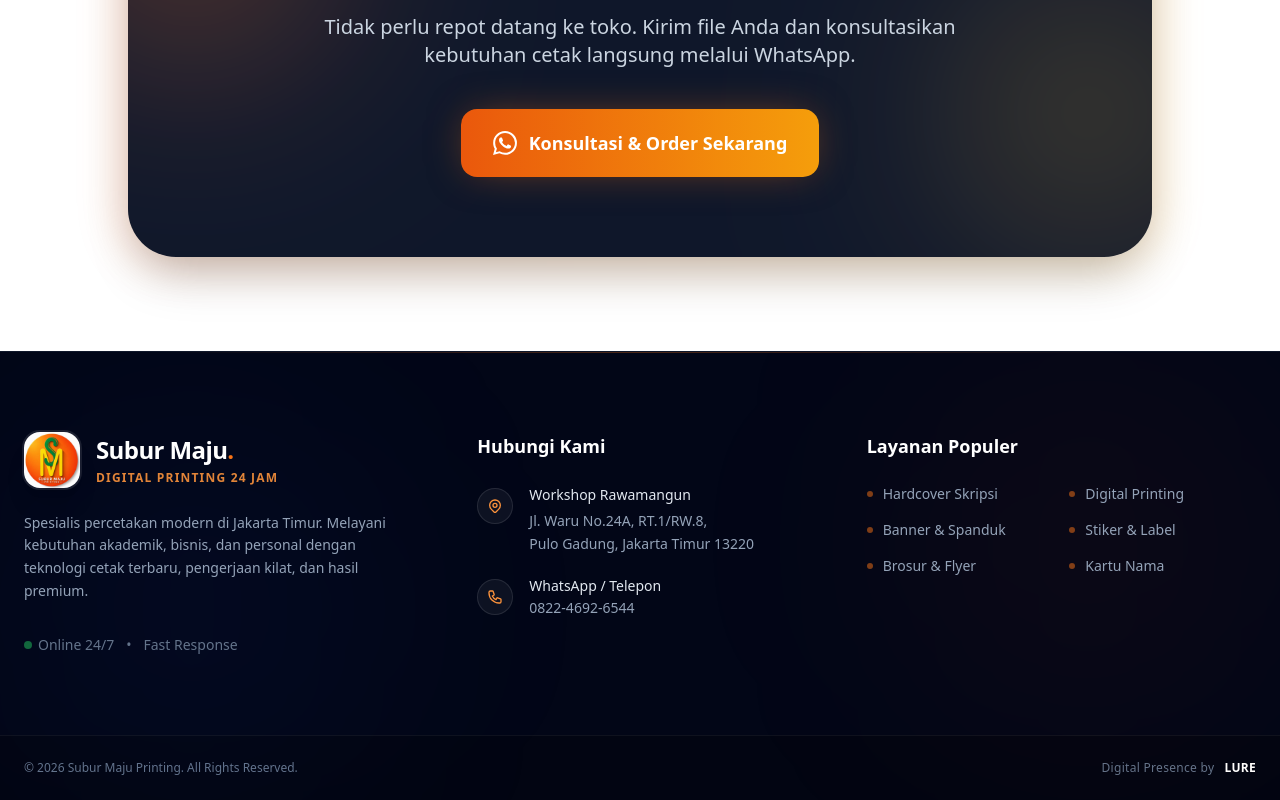
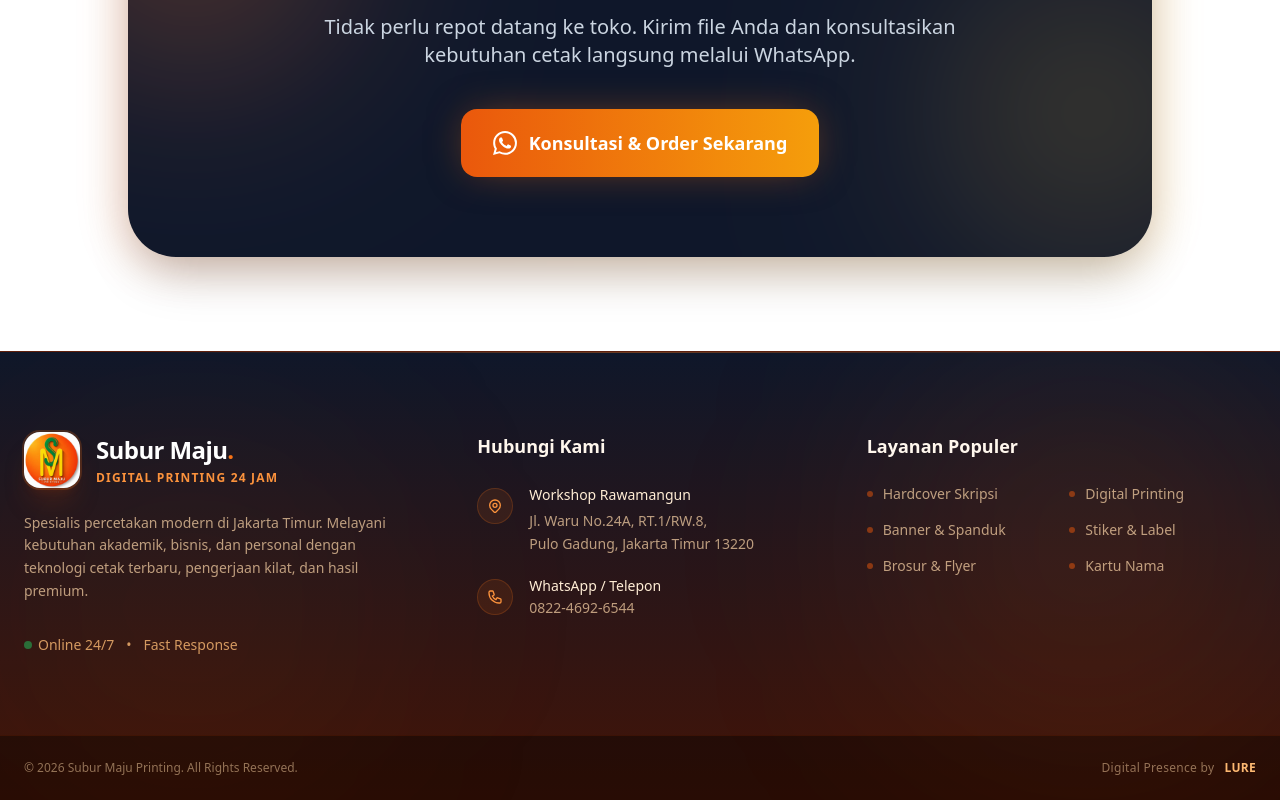
Before and after one commit to Heroness1/daycreed-inframe, a Next.js app: page /testing in a window 1280 px wide. Shown: the part 5446-6246 px from the top of the page. Built offline with nearby package versions, Linux system fonts and the light colour scheme.

Commit message:
Refactor footer design and text color scheme
Updated footer styles and text colors for improved aesthetics.

```diff
--- a/pages/testing.js
+++ b/pages/testing.js
@@ -464,32 +464,31 @@ export default function Home() {
 
 
 
-                {/* ================= FOOTER ================= */}
-        <footer className="bg-slate-950 text-slate-300 border-t border-slate-900 relative overflow-hidden mt-[-2px]">
+                        {/* ================= FOOTER ================= */}
+        <footer className="bg-gradient-to-b from-slate-900 to-orange-950 text-orange-100/80 border-t border-orange-900/50 relative overflow-hidden mt-[-2px]">
           {/* Efek Glow Halus di Batas Atas Footer */}
-          <div className="absolute top-0 left-1/2 -translate-x-1/2 w-3/4 h-px bg-gradient-to-r from-transparent via-orange-500/30 to-transparent"></div>
+          <div className="absolute top-0 left-1/2 -translate-x-1/2 w-3/4 h-px bg-gradient-to-r from-transparent via-orange-500/40 to-transparent"></div>
 
           {/* Ambient Background Blur */}
-          <div className="absolute top-0 right-0 w-96 h-96 bg-orange-600/5 rounded-full blur-[120px] pointer-events-none"></div>
-          <div className="absolute bottom-0 left-0 w-96 h-96 bg-blue-600/5 rounded-full blur-[120px] pointer-events-none"></div>
+          <div className="absolute top-0 right-0 w-96 h-96 bg-orange-500/10 rounded-full blur-[120px] pointer-events-none"></div>
+          <div className="absolute bottom-0 left-0 w-96 h-96 bg-amber-600/5 rounded-full blur-[120px] pointer-events-none"></div>
 
           <div className="max-w-7xl mx-auto px-6 py-20 relative z-10">
             <div className="grid md:grid-cols-12 gap-12 lg:gap-8">
 
-              {/* Kolom 1: Brand (Lebih Lebar) */}
+              {/* Kolom 1: Brand */}
               <div className="md:col-span-5 lg:col-span-4">
                 <div className="flex items-center gap-4 mb-6">
-                  <img src="/avatar.png" alt="Logo Subur Maju Printing" className="w-14 h-14 rounded-2xl object-cover ring-2 ring-white/10 shadow-xl" />
+                  <img src="/avatar.png" alt="Logo Subur Maju Printing" className="w-14 h-14 rounded-2xl object-cover ring-2 ring-orange-500/20 shadow-xl shadow-orange-900/30" />
                   <div>
                     <h3 className="font-bold text-2xl text-white tracking-tight">Subur Maju<span className="text-orange-500">.</span></h3>
-                    <p className="text-orange-400/90 text-xs font-bold tracking-widest uppercase mt-1">Digital Printing 24 Jam</p>
+                    <p className="text-orange-400 text-xs font-bold tracking-widest uppercase mt-1">Digital Printing 24 Jam</p>
                   </div>
                 </div>
-                <p className="text-slate-400 text-sm leading-relaxed mb-8 pr-4">
+                <p className="text-orange-200/70 text-sm leading-relaxed mb-8 pr-4">
                   Spesialis percetakan modern di Jakarta Timur. Melayani kebutuhan akademik, bisnis, dan personal dengan teknologi cetak terbaru, pengerjaan kilat, dan hasil premium.
                 </p>
-                {/* Social Proof / Trust Badge mini */}
-                <div className="flex items-center gap-3 text-sm text-slate-500 font-medium">
+                <div className="flex items-center gap-3 text-sm text-orange-300/80 font-medium">
                   <span className="flex items-center gap-1.5">
                     <span className="w-2 h-2 rounded-full bg-green-500 animate-pulse"></span>
                     Online 24/7
@@ -501,29 +500,29 @@ export default function Home() {
 
               {/* Kolom 2: Kontak */}
               <div className="md:col-span-4 lg:col-span-4 lg:pl-8">
-                <h3 className="font-semibold text-lg text-white mb-6">Hubungi Kami</h3>
+                <h3 className="font-semibold text-lg text-orange-50 mb-6">Hubungi Kami</h3>
                 <ul className="space-y-5">
                   <li className="flex items-start gap-4">
-                    <div className="mt-1 w-9 h-9 rounded-full bg-white/5 border border-white/10 flex items-center justify-center flex-shrink-0 text-orange-400">
+                    <div className="mt-1 w-9 h-9 rounded-full bg-orange-500/10 border border-orange-500/20 flex items-center justify-center flex-shrink-0 text-orange-400">
                       <svg className="w-4 h-4" fill="none" viewBox="0 0 24 24" stroke="currentColor" strokeWidth="2">
                         <path strokeLinecap="round" strokeLinejoin="round" d="M17.657 16.657L13.414 20.9a1.998 1.998 0 01-2.827 0l-4.243-4.243a8 8 0 1111.314 0z" />
                         <path strokeLinecap="round" strokeLinejoin="round" d="M15 11a3 3 0 11-6 0 3 3 0 016 0z" />
                       </svg>
                     </div>
-                    <address className="not-italic text-slate-400 text-sm leading-relaxed">
-                      <strong className="text-slate-200 font-medium block mb-1">Workshop Rawamangun</strong>
+                    <address className="not-italic text-orange-200/70 text-sm leading-relaxed">
+                      <strong className="text-orange-100 font-medium block mb-1">Workshop Rawamangun</strong>
                       Jl. Waru No.24A, RT.1/RW.8,<br />Pulo Gadung, Jakarta Timur 13220
                     </address>
                   </li>
                   <li className="flex items-center gap-4">
-                    <div className="w-9 h-9 rounded-full bg-white/5 border border-white/10 flex items-center justify-center flex-shrink-0 text-orange-400">
+                    <div className="w-9 h-9 rounded-full bg-orange-500/10 border border-orange-500/20 flex items-center justify-center flex-shrink-0 text-orange-400">
                       <svg className="w-4 h-4" fill="none" viewBox="0 0 24 24" stroke="currentColor" strokeWidth="2">
                         <path strokeLinecap="round" strokeLinejoin="round" d="M3 5a2 2 0 012-2h3.28a1 1 0 01.948.684l1.498 4.493a1 1 0 01-.502 1.21l-2.257 1.13a11.042 11.042 0 005.516 5.516l1.13-2.257a1 1 0 011.21-.502l4.493 1.498a1 1 0 01.684.949V19a2 2 0 01-2 2h-1C9.716 21 3 14.284 3 6V5z" />
                       </svg>
                     </div>
                     <div>
-                      <strong className="text-slate-200 font-medium block text-sm mb-0.5">WhatsApp / Telepon</strong>
-                      <p className="text-slate-400 text-sm">0822-4692-6544</p>
+                      <strong className="text-orange-100 font-medium block text-sm mb-0.5">WhatsApp / Telepon</strong>
+                      <p className="text-orange-200/70 text-sm">0822-4692-6544</p>
                     </div>
                   </li>
                 </ul>
@@ -531,11 +530,11 @@ export default function Home() {
 
               {/* Kolom 3: Layanan Pintas */}
               <div className="md:col-span-3 lg:col-span-4">
-                <h3 className="font-semibold text-lg text-white mb-6">Layanan Populer</h3>
-                <ul className="grid grid-cols-1 sm:grid-cols-2 gap-y-4 gap-x-4 text-sm text-slate-400">
+                <h3 className="font-semibold text-lg text-orange-50 mb-6">Layanan Populer</h3>
+                <ul className="grid grid-cols-1 sm:grid-cols-2 gap-y-4 gap-x-4 text-sm text-orange-200/70">
                   {['Hardcover Skripsi', 'Digital Printing', 'Banner & Spanduk', 'Stiker & Label', 'Brosur & Flyer', 'Kartu Nama'].map((item, i) => (
                     <li key={i} className="flex items-center gap-2.5 group cursor-pointer hover:text-orange-400 transition-colors">
-                      <span className="w-1.5 h-1.5 rounded-full bg-orange-500/50 group-hover:bg-orange-400 group-hover:scale-150 transition-all"></span>
+                      <span className="w-1.5 h-1.5 rounded-full bg-orange-600/50 group-hover:bg-orange-400 group-hover:scale-150 transition-all"></span>
                       {item}
                     </li>
                   ))}
@@ -546,11 +545,11 @@ export default function Home() {
           </div>
 
           {/* Bottom Bar: Copyright & Credit */}
-          <div className="border-t border-white/5 bg-black/20">
-            <div className="max-w-7xl mx-auto px-6 py-6 flex flex-col md:flex-row justify-between items-center gap-4 text-xs text-slate-500">
+          <div className="border-t border-orange-950/80 bg-black/40">
+            <div className="max-w-7xl mx-auto px-6 py-6 flex flex-col md:flex-row justify-between items-center gap-4 text-xs text-orange-200/50">
               <p>© {new Date().getFullYear()} Subur Maju Printing. All Rights Reserved.</p>
               <p className="flex items-center gap-1.5 tracking-wide">
-                Digital Presence by <span className="font-semibold text-white ml-1 hover:text-orange-400 transition-colors cursor-pointer">LURE</span>
+                Digital Presence by <span className="font-semibold text-orange-300 ml-1 hover:text-orange-400 transition-colors cursor-pointer">LURE</span>
               </p>
             </div>
           </div>
```
